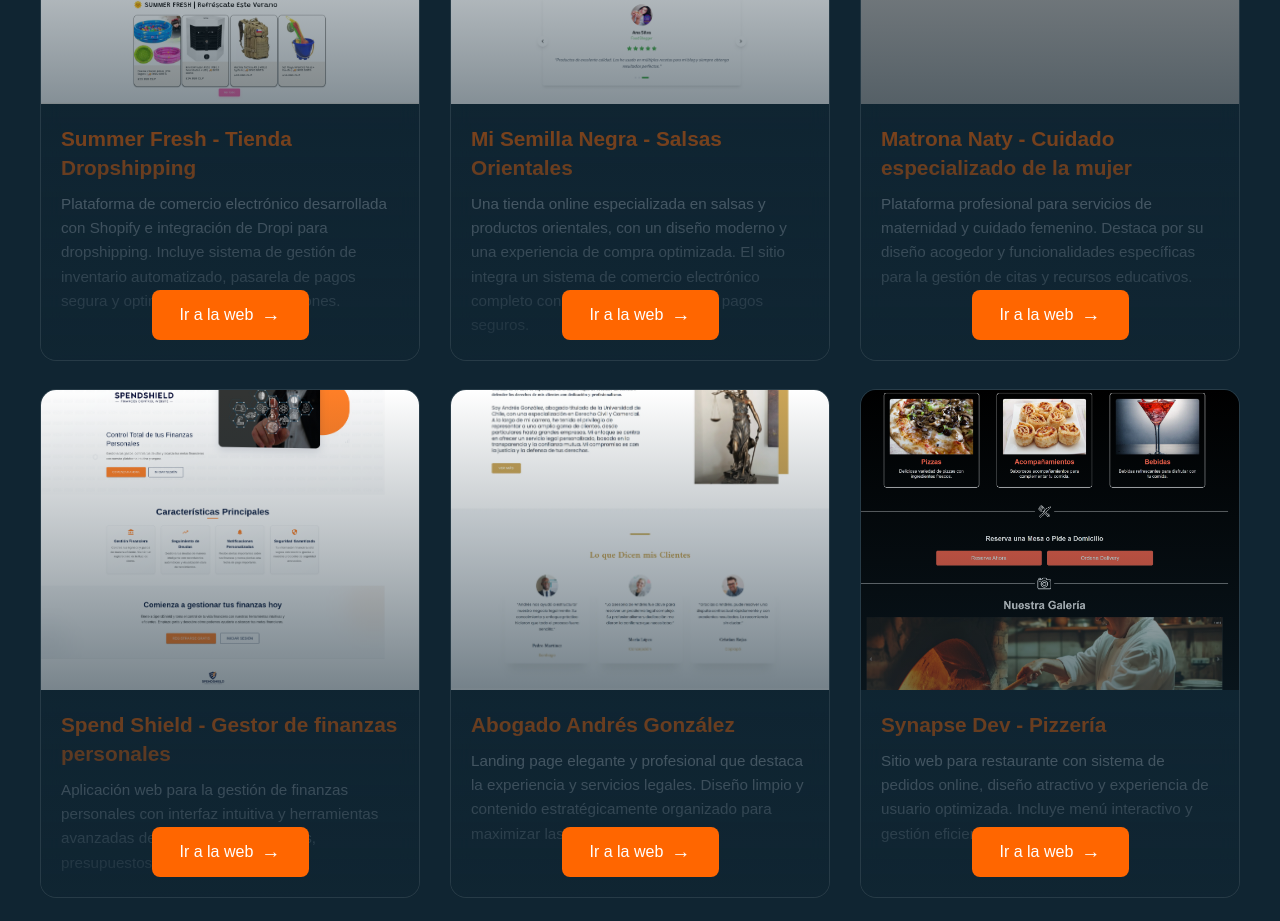
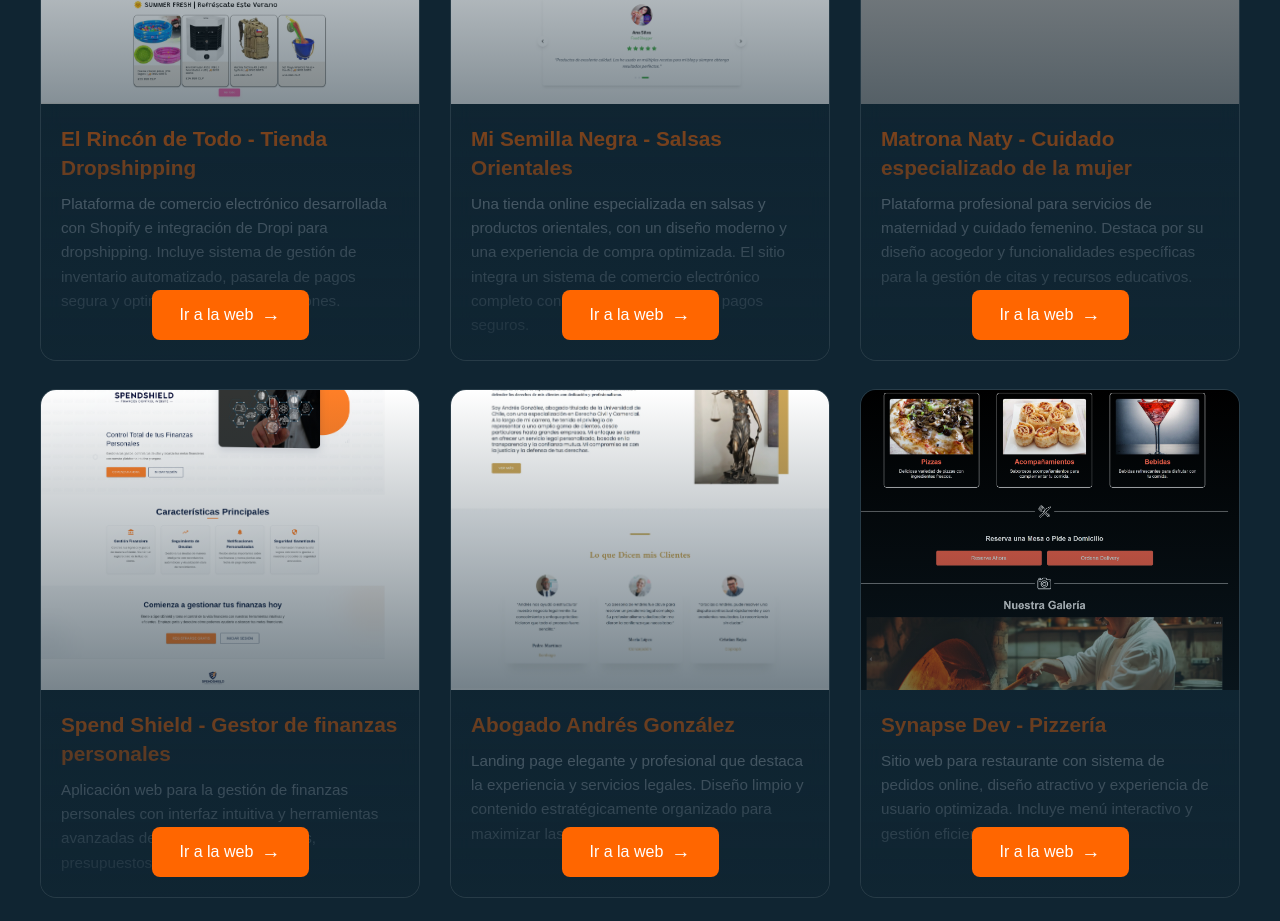
Before and after one commit to Juan-Zuniga-Codoceo/Synapse-Dev, a React (Create React App) app in the folder frontend/: page /portfolio in a window 1280 px wide. Shown: the part 1100-2021 px from the top of the page. Built offline with nearby package versions, Linux system fonts and the light colour scheme; grey boxes are pictures that could not be loaded; a small style sheet from the web is missing.

Commit message:
Arreglado error nombre El rincon de todo

```diff
--- a/frontend/src/pages/Portfolio/index.js
+++ b/frontend/src/pages/Portfolio/index.js
@@ -18,7 +18,7 @@
   const projects = [
     {
       img: elrincondetodo,
-      title: "Summer Fresh - Tienda Dropshipping",
+      title: "El Rincón de Todo - Tienda Dropshipping",
       link: "https://elrincondetodo.cl/",
       description: "Plataforma de comercio electrónico desarrollada con Shopify e integración de Dropi para dropshipping. Incluye sistema de gestión de inventario automatizado, pasarela de pagos segura y optimización para conversiones."
     },
```
